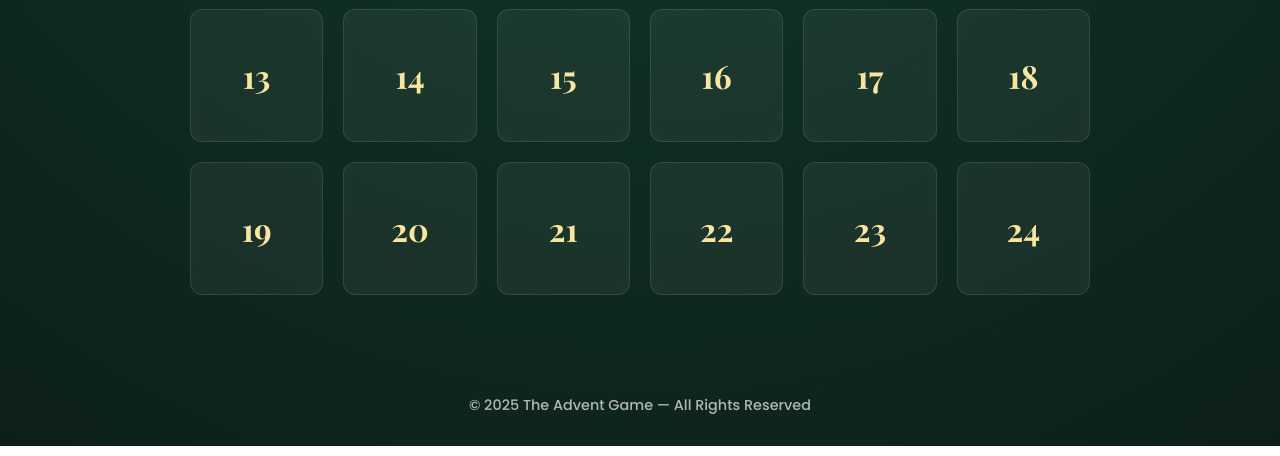
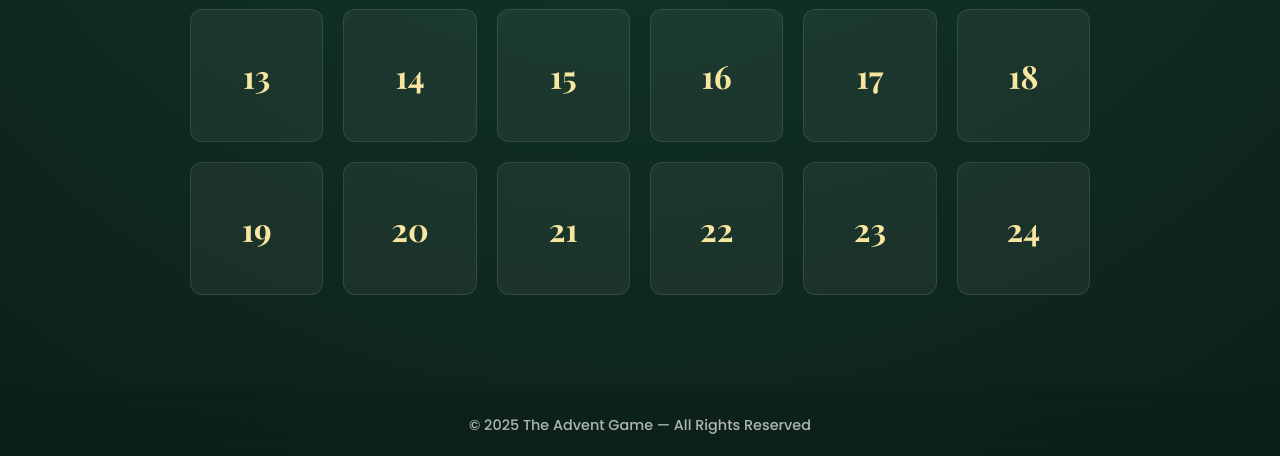
Before and after one commit to Gwill1983/advent-game-2025, a plain HTML site: page index.html in a window 1280 px wide. Shown: the part 731-1187 px from the top of the page. Drawn offline with nearby package versions, Linux system fonts and the light colour scheme; animation ran at ten frames a second.

Commit message:
Update style.css

```diff
--- a/style.css
+++ b/style.css
@@ -193,8 +193,14 @@ footer {
   text-align: center;
   font-size: 0.9rem;
   opacity: 0.7;
-  margin-bottom: 30px;
+  padding: 20px;
+  background: rgba(13, 31, 26, 0.85);
+  backdrop-filter: blur(6px);
+  color: var(--text-light);
+  box-shadow: 0 -2px 10px rgba(0, 0, 0, 0.3);
+  margin-top: auto;
 }
+
 
 /* ===== Cinematic Splash Screen with Starfield ===== */
 #splash-screen {
```
